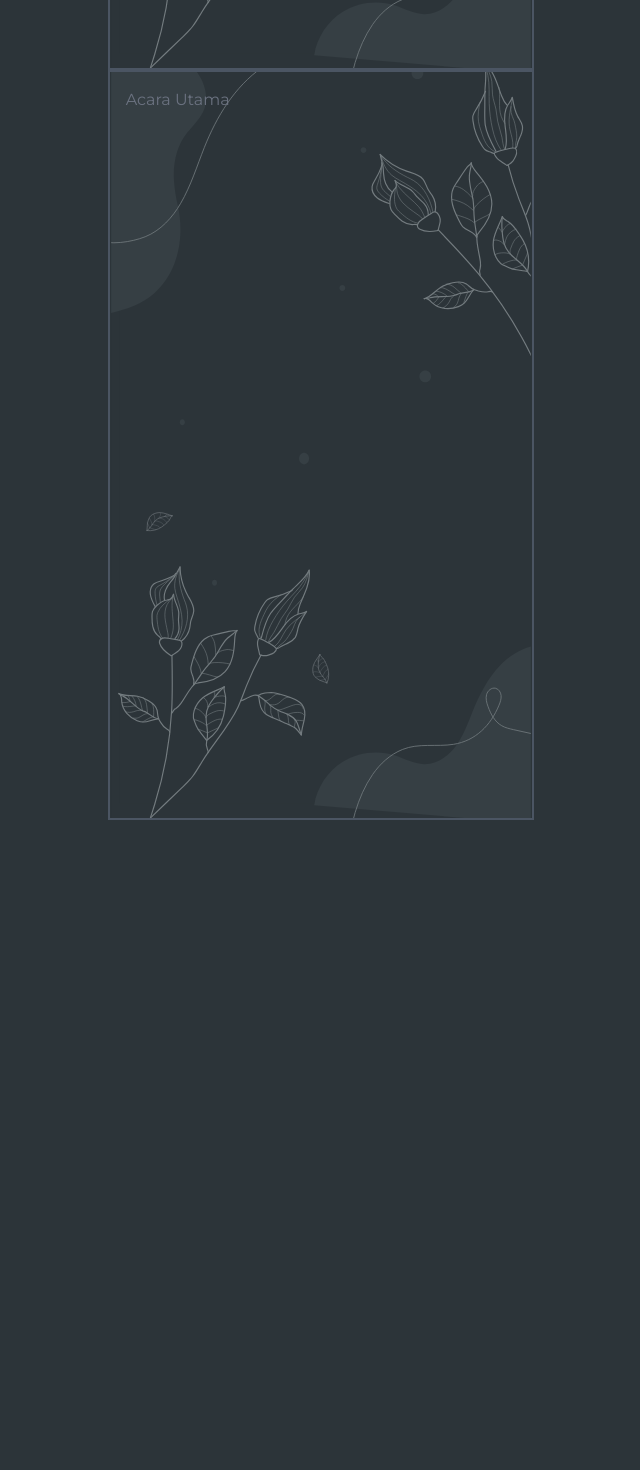
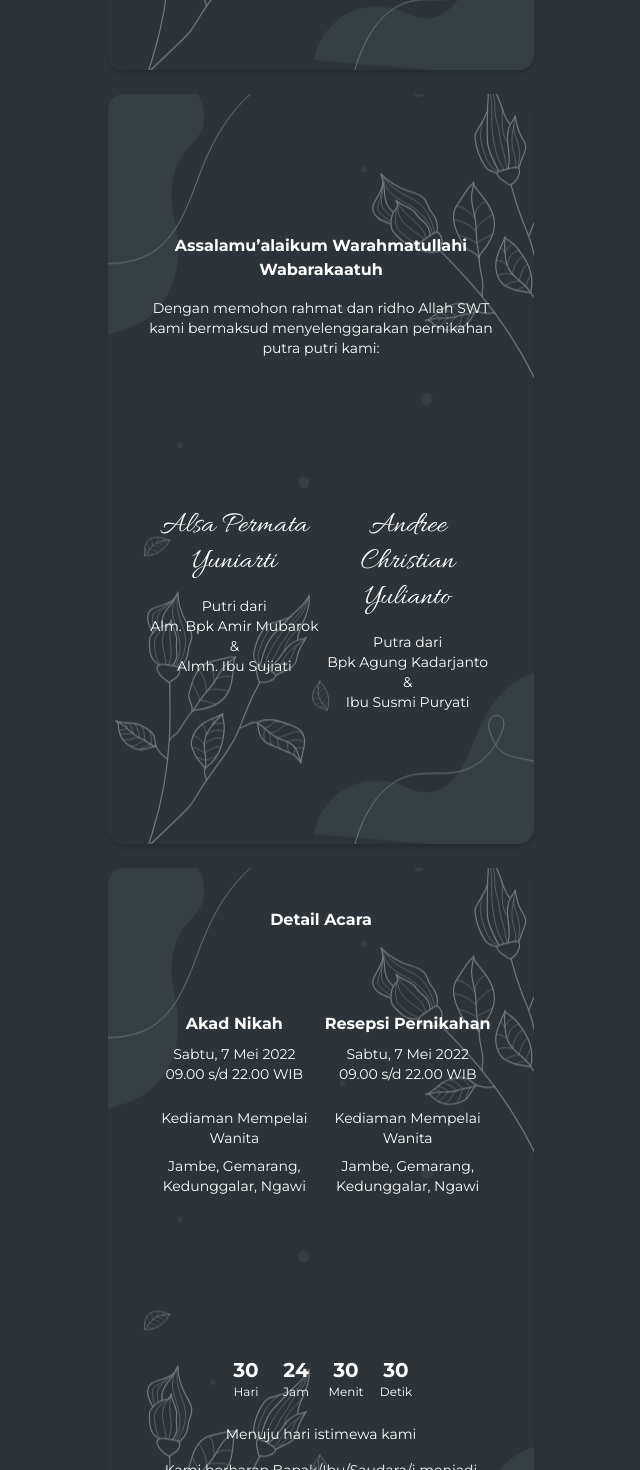
Before and after one commit to andreecy/wedding, a React (Create React App) app: page / in a window 1280 px wide. Shown: the part 680-2150 px from the top of the page, without its empty margins (319-959 px from the left). Before the commit the page ends 1500 px from the top, so only its background shows below. Built offline with nearby package versions, Linux system fonts and the light colour scheme.

Commit message:
done styling

```diff
--- a/public/index.html
+++ b/public/index.html
@@ -3,7 +3,7 @@
 
 <head>
   <meta charset="utf-8" />
-  <link rel="icon" href="%PUBLIC_URL%/favicon.ico" />
+  <!-- <link rel="icon" href="%PUBLIC_URL%/favicon.ico" /> -->
   <meta name="viewport" content="width=device-width, initial-scale=1" />
   <meta name="theme-color" content="#000000" />
   <meta name="description" content="Web site created using create-react-app" />
@@ -26,7 +26,7 @@
   <link rel="preconnect" href="https://fonts.googleapis.com">
   <link rel="preconnect" href="https://fonts.gstatic.com" crossorigin>
   <link href="https://fonts.googleapis.com/css2?family=Allura&family=Montserrat:wght@400;600;700&display=swap" rel="stylesheet">
-  <title>React App</title>
+  <title>Alsa & Andree Wedding</title>
 </head>
 
 <body>
--- a/public/style.css
+++ b/public/style.css
@@ -1,6 +1,6 @@
 .bg {
   background-image: url("background1.svg");
-  background-size: contain;
+  background-size: cover;
   background-repeat: no-repeat;
   background-position: center;
 }
--- a/src/App.tsx
+++ b/src/App.tsx
@@ -14,7 +14,115 @@ function App() {
       </Page>
 
       <Page>
-        <p className="text-gray-500">Acara Utama</p>
+        <p></p>
+        <p className="text-white font-bold text-center mt-[100px] mb-4">Assalamu’alaikum Warahmatullahi Wabarakaatuh</p>
+        <p className="text-white text-center text-sm">Dengan memohon rahmat dan ridho Allah SWT kami bermaksud menyelenggarakan pernikahan putra putri kami:</p>
+
+        <div className="flex flex-row mt-[150px]">
+          <div className='flex-1'>
+            <p className="font-title text-white text-3xl text-center">Alsa Permata Yuniarti</p>
+            <p className="text-white text-center text-sm my-4">
+              Putri dari <br />
+              Alm. Bpk Amir Mubarok <br />
+              & <br />
+              Almh. Ibu Sujiati
+            </p>
+          </div>
+          <div className='flex-1'>
+            <p className="font-title text-white text-3xl text-center">Andree Christian Yulianto</p>
+            <p className="text-white text-center text-sm my-4">
+              Putra dari <br />
+              Bpk Agung Kadarjanto <br />
+              & <br />
+              Ibu Susmi Puryati
+            </p>
+          </div>
+        </div>
+      </Page>
+
+      <Page>
+        <p className="text-white text-center font-bold mb-20">Detail Acara</p>
+
+        <div className="flex flex-row">
+          <div className='flex-1'>
+            <p className="text-white text-center font-bold mb-2">Akad Nikah</p>
+            <p className="text-white text-center text-sm">Sabtu, 7 Mei 2022 <br /> 09.00 s/d 22.00 WIB</p>
+            <p className="text-white text-center text-sm mt-6">Kediaman Mempelai Wanita</p>
+            <p className="text-white text-center text-sm mt-2">Jambe, Gemarang, Kedunggalar, Ngawi</p>
+          </div>
+          <div className='flex-1'>
+            <p className="text-white text-center font-bold mb-2">Resepsi Pernikahan</p>
+            <p className="text-white text-center text-sm">Sabtu, 7 Mei 2022 <br /> 09.00 s/d 22.00 WIB</p>
+            <p className="text-white text-center text-sm mt-6">Kediaman Mempelai Wanita</p>
+            <p className="text-white text-center text-sm mt-2">Jambe, Gemarang, Kedunggalar, Ngawi</p>
+          </div>
+        </div>
+        <div className="my-40"></div>
+
+        <div className="flex flex-row justify-center mb-6">
+          <div className="w-[50px]">
+            <p className="text-white text-xl font-bold text-center">30</p>
+            <p className="text-white text-xs text-center">Hari</p>
+          </div>
+          <div className="w-[50px]">
+            <p className="text-white text-xl font-bold text-center">24</p>
+            <p className="text-white text-xs text-center">Jam</p>
+          </div>
+          <div className="w-[50px]">
+            <p className="text-white text-xl font-bold text-center">30</p>
+            <p className="text-white text-xs text-center">Menit</p>
+          </div>
+          <div className="w-[50px]">
+            <p className="text-white text-xl font-bold text-center">30</p>
+            <p className="text-white text-xs text-center">Detik</p>
+          </div>
+        </div>
+
+        <p className="text-white text-center text-sm mb-4">Menuju hari istimewa kami</p>
+        <p className="text-white text-center text-sm">Kami berharap Bapak/Ibu/Saudara/i menjadi bagian dari hari istimewa kami</p>
+      </Page>
+
+      <Page>
+        <p className="text-white text-center font-bold mb-20">Lokasi Acara</p>
+
+        <div className="flex justify-center">
+          <iframe src="https://www.google.com/maps/embed?pb=!1m18!1m12!1m3!1d9409.874635571721!2d111.3607724769919!3d-7.424805722551735!2m3!1f0!2f0!3f0!3m2!1i1024!2i768!4f13.1!3m3!1m2!1s0x0%3A0xcf8c263ef5a000cd!2zN8KwMjUnMzEuMCJTIDExMcKwMjEnMzMuMiJF!5e0!3m2!1sen!2sid!4v1645570302626!5m2!1sen!2sid"
+            width="280" height="450" loading="lazy"></iframe>
+        </div>
+      </Page>
+
+      <Page>
+        <div className="flex flex-col h-full justify-center">
+          <div>
+            <p className="text-white text-right text-sm">
+              Dan di antara tanda-tanda kebesaran-Nya ialah Dia menciptakan pasangan-pasangan untukmu dari jenismu sendiri, agar kamu cenderung dan merasa tenteram kepadanya, dan Dia menjadikan di antaramu rasa kasih dan sayang. Sungguh, pada yang demikian itu benar-benar terdapat tanda-tanda bagi kaum yang berpikir.
+            </p>
+            <p className="text-white text-right text-sm font-bold my-2">QS. Ar-Rum : 21</p>
+          </div>
+        </div>
+      </Page>
+
+      <Page>
+        <img src="photo.jpg" alt="photo" className='rounded-2xl shadow-md hover:shadow-xl'/>
+        <p className='mb-10'></p>
+
+        <p className="text-white text-center font-bold">Kado Digital</p>
+        <p className="text-white text-center text-sm my-4">Kami menerima kado pernikahan dalam bentuk digital</p>
+        <div className='flex justify-center'>
+          <a href="#" className="bg-gray-600 p-3 rounded-lg inline-block text-white font-bold hover:shadow-md hover:bg-gray-500">KIRIM KADO</a>
+        </div>
+
+        <div className="mt-20">
+          <p className="text-white text-center text-sm mb-4">
+            Atas Doa dan Restu dari Bapak/Ibu/Saudara/i kami ucapkan banyak terima kasih
+          </p>
+          <p className="text-white text-center text-sm mb-4">
+            Kami yang berbahagia,
+          </p>
+          <p className="text-white text-center font-title text-5xl">
+            Alsa & Andree
+          </p>
+        </div>
       </Page>
     </>
   );
--- a/src/Page.tsx
+++ b/src/Page.tsx
@@ -1,9 +1,9 @@
 function Page(props: any) {
   return (
     <>
-      <div className="container mx-auto">
+      <div className="container mx-auto mb-6">
         <div className="flex flex-row justify-center">
-          <div className="basis-full lg:basis-1/3 p-4 bg h-[750px] border-solid border-2 border-gray-600">
+          <div className="basis-full lg:basis-1/3 p-10 min-h-[750px] bg rounded-2xl shadow-md">
             {props.children}
           </div>
         </div>
```
Also changed, not shown: public/photo.jpg (added).
